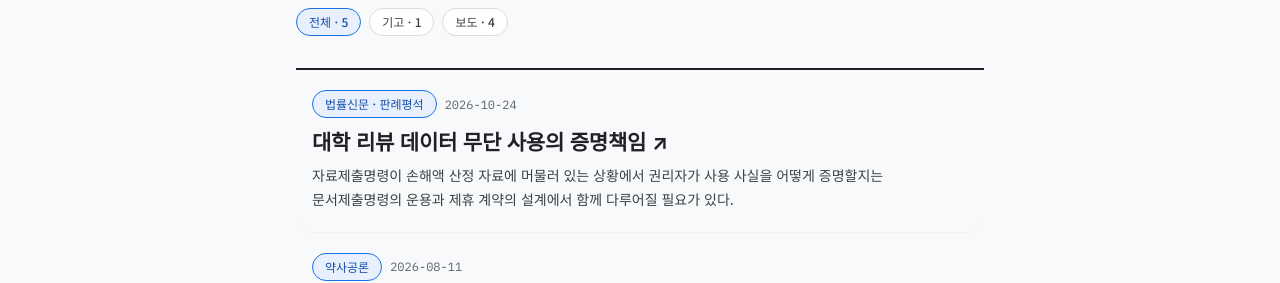
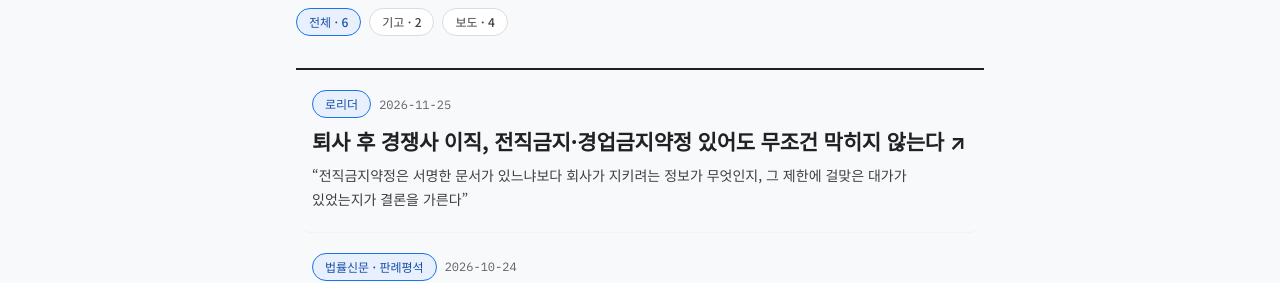
Before and after one commit to syyoo0714/yooyun, a Next.js app: page /press in a window 1280 px wide. Shown: the part 435-718 px from the top of the page. Built offline with nearby package versions, Linux system fonts and the light colour scheme; no server answers.

Commit message:
언론보도: 로리더 2026-11-25 「퇴사 후 경쟁사 이직, 전직금지·경업금지약정 있어도 무조건 막히지 않는다」 추가
Co-Authored-By: Claude Opus 5.5 <noreply@anthropic.com>
Claude-Session: https://claude.ai/code/session_01WswahUdj7cV2VdNzjkf4ea

```diff
--- a/src/data/press.ts
+++ b/src/data/press.ts
@@ -17,6 +17,14 @@ export type PressItem = {
 };
 
 export const PRESS: PressItem[] = [
+  {
+    title: "퇴사 후 경쟁사 이직, 전직금지·경업금지약정 있어도 무조건 막히지 않는다",
+    outlet: "로리더",
+    date: "2026-11-25",
+    url: "https://www.lawleader.co.kr/news/articleView.html?idxno=20497",
+    dek: "“전직금지약정은 서명한 문서가 있느냐보다 회사가 지키려는 정보가 무엇인지, 그 제한에 걸맞은 대가가 있었는지가 결론을 가른다”",
+    kind: "기고",
+  },
   {
     title: "대학 리뷰 데이터 무단 사용의 증명책임",
     outlet: "법률신문",
```
